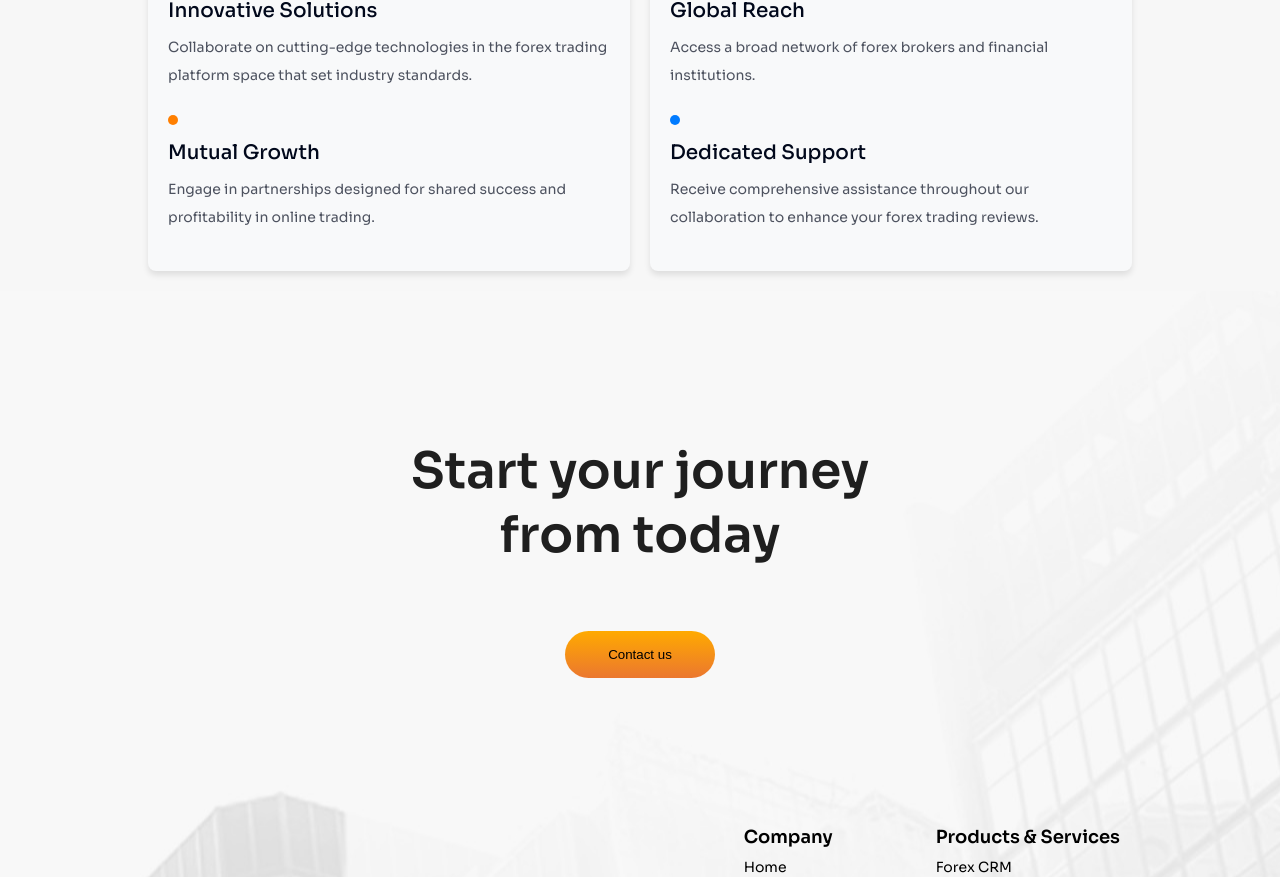
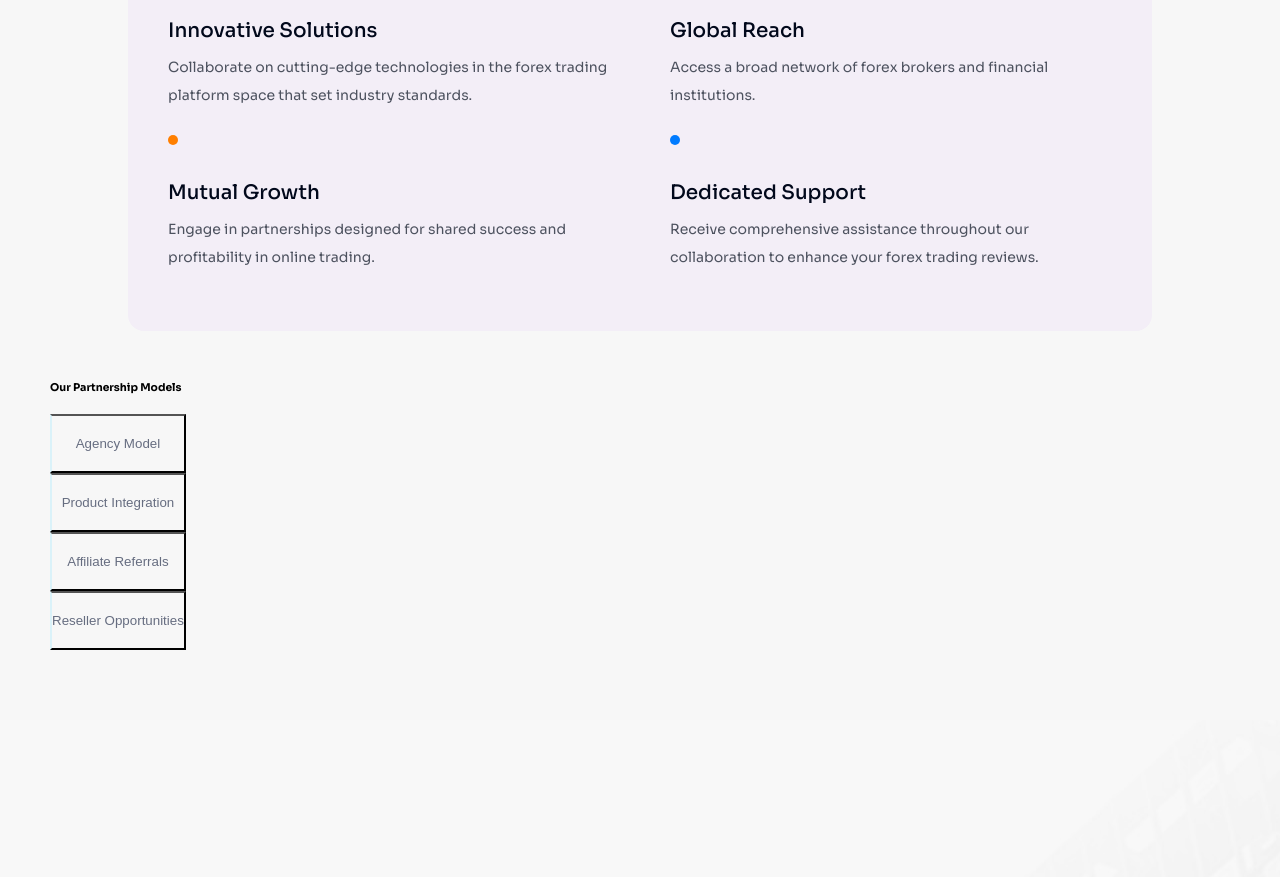
Before and after one commit to HassanFinitic/Finitic-site, a Next.js app: page /partnership in a window 1280 px wide. Shown: the part 1031-1908 px from the top of the page. Built offline with nearby package versions, Linux system fonts and the light colour scheme.

Commit message:
feat: add partnership models

```diff
--- a/src/app/partnership/page.jsx
+++ b/src/app/partnership/page.jsx
@@ -3,6 +3,7 @@ import style from "./partnership.module.css"
 import Image from "next/image"
 import img from "./../../../public/assets/images/partnershipImg.avif"
 import WhyFintic from "@/components/whyFintic/WhyFintic"
+import PartnershipModels from "@/components/partnershipModels/page"
 const page = () => {
   return (
     <div >
@@ -18,6 +19,7 @@ const page = () => {
              </div>
         </div>
         <WhyFintic />
+        <PartnershipModels />
     </div>
   )
 }
--- /dev/null
+++ b/src/components/partnershipModels/page.jsx
@@ -0,0 +1,26 @@
+import style from "./partnership.module.css"
+const PartnershipModels = () => {
+  return (
+    <div className={style["partnership-models__container"]}>
+        <h6>Our Partnership Models</h6>
+        <div className={style["partnership-models"]}>
+        <div className={style["partnership-models__pagination"]}>
+            <button type="button">
+            Agency Model
+            </button>
+            <button type="button">
+            Product Integration
+            </button>
+            <button type="button">
+            Affiliate Referrals
+            </button>
+            <button type="button">
+            Reseller Opportunities
+            </button>
+        </div>
+        </div>
+    </div>
+  )
+}
+
+export default PartnershipModels
--- /dev/null
+++ b/src/components/partnershipModels/partnership.module.css
@@ -0,0 +1,19 @@
+.partnership-models__container{
+    padding: 50px ;
+}
+.partnership-models{
+   display: flex;
+   justify-content: space-between;
+   padding: 20px 0 ;
+}
+.partnership-models__pagination{
+   display: flex;
+   flex-direction: column;
+}
+.partnership-models__pagination button{
+   background: transparent;
+   padding: 20px 0;
+   border-left: 2px solid #daf2f9 ;
+   color: rgb(102, 109, 128);
+
+ }
--- a/src/components/whyFintic/WhyFintic.jsx
+++ b/src/components/whyFintic/WhyFintic.jsx
@@ -5,7 +5,6 @@ import featuresData from '@/data/myFinitic'
 const WhyFintic = () => {
   return (
     <section className='container'>
-
       <Header notCenter={true} title={"Partner with FINITIC"} decription={"Why Partner with FINITIC?"} />
       <div className={style.container}>
       {featuresData.map((group, index) => (
--- a/src/components/whyFintic/whyFintic.module.css
+++ b/src/components/whyFintic/whyFintic.module.css
@@ -8,14 +8,15 @@
     justify-content: space-between;
     gap: 20px;
     padding: 20px;
+    border-radius: 16px;
+    background: #f3eef7;
   }
 
   .box {
     flex: 1;
-    background: #f8f9fa;
     padding: 20px;
     border-radius: 8px;
-    box-shadow: 0 4px 6px rgba(0, 0, 0, 0.1);
+
   }
 
   .feature {
@@ -28,15 +29,17 @@
     height: 10px;
     border-radius: 50%;
     margin-right: 10px;
+
   }
   .box h6{
     color: #01081B;
     font-size: 20px;
     font-weight: 500;
-    padding: 10px 0 10px 0;
+    padding: 30px 0 10px 0;
   }
   .box p{
     color: #4D525F;
     font-size: 14px;
     line-height: 28px;
+
   }
```
